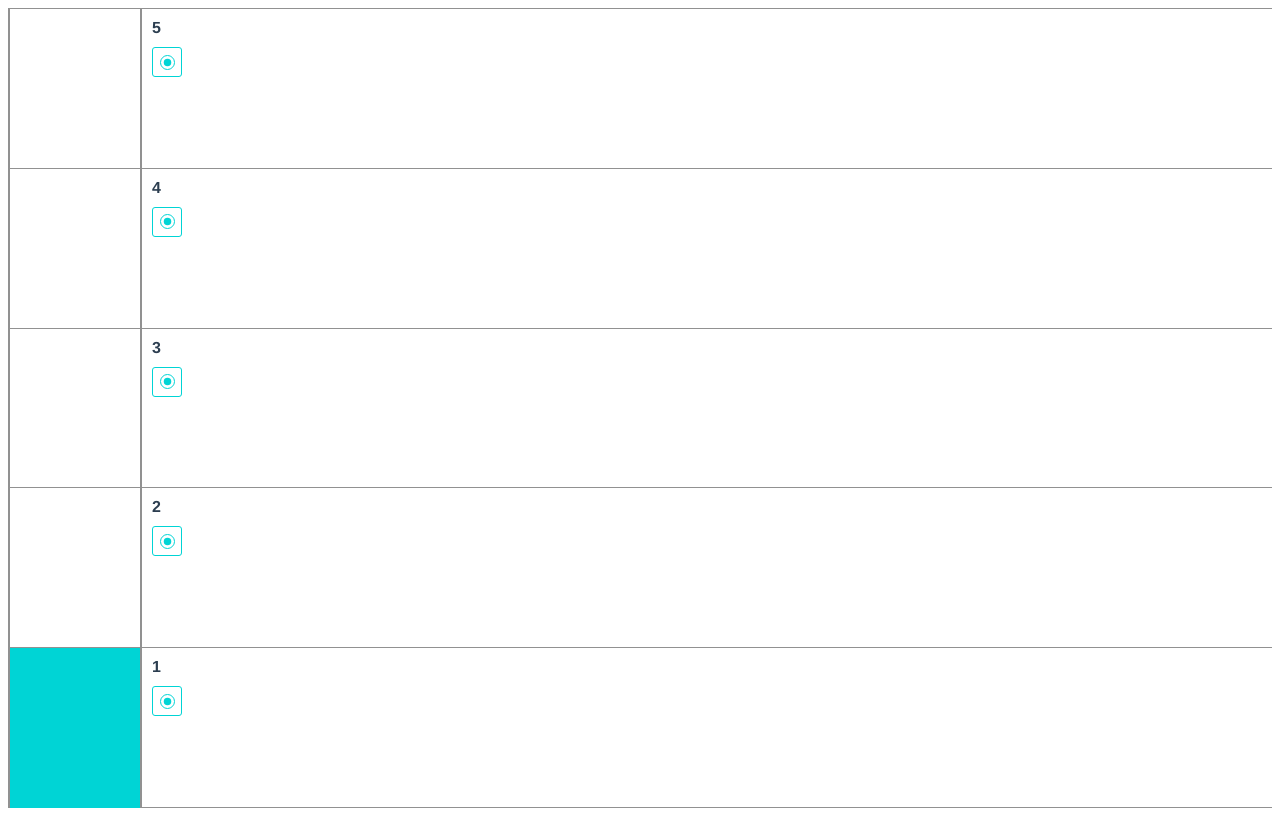
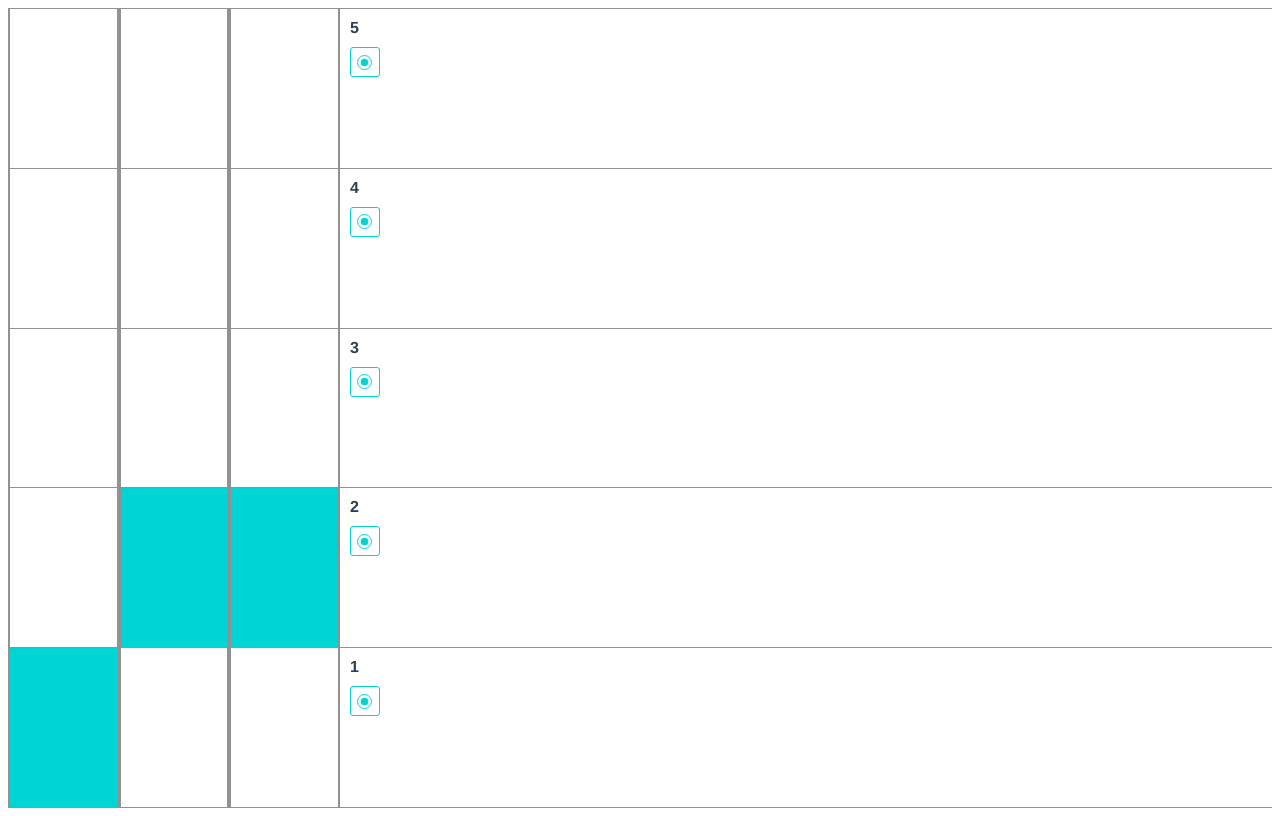
Before and after one commit to Andrey999K/elevator-test-task, a Vue app: page / in a window 1280 px wide. Built offline with nearby package versions, Linux system fonts and the light colour scheme.

Commit message:
create component MineElevator

```diff
--- a/public/data.json
+++ b/public/data.json
@@ -1,4 +1,4 @@
 {
-    "countElevator": 1,
+    "countMine": 2,
     "countFloor": 5
 }
--- a/src/App.vue
+++ b/src/App.vue
@@ -21,6 +21,9 @@
             </div>
           </div>
         </div>
+        <MineElevator v-for="mine in mines" :key="mine"
+          v-bind:floors="floors"
+        />
         <div class="buttons">
             <div v-for="floor in reverseMass" :key="floor" class="buttons__item">
                 <span class="buttons__item-number">{{ floor }}</span>
@@ -39,10 +42,12 @@
 </template>
 
 <script>
+import MineElevator from '@/components/MineElevator'
 export default {
   name: 'App',
   data() {
     return {
+      mines: [],
       floors: [],
       currentFloor: 1,
       currentHeight: 0,
@@ -152,6 +157,9 @@ export default {
       for (let i = 1; i <= response.countFloor; i++) {
         this.floors.push(i);
       }
+      for (let i = 0; i < response.countMine; i++) {
+        this.mines.push(i);
+      }
       if (localStorage.getItem('orderFloors')) {
         this.orderVisitFloor = localStorage.getItem('orderFloors').split(',');
         this.startElevator();
@@ -163,6 +171,7 @@ export default {
     }).catch(e => console.log(e));
   },
   components: {
+    MineElevator
   }
 }
 </script>
--- /dev/null
+++ b/src/components/MineElevator.vue
@@ -0,0 +1,28 @@
+<template>
+    <div class="mine">
+          <div v-for="floor in floors" :key="floor" class="floor"></div>
+          <div class="elevator" ref="elevator"
+            v-bind:style="{
+              bottom: `${20}%`,
+              height: `calc(100% / ${this.floors.length})`
+            }">
+            <div class="elevator__indication" ref="elevatorIndication">
+              <div class="elevator__indication-direction">
+                <svg class="arrow-up" width="12" height="11" viewBox="0 0 12 11" fill="none" xmlns="http://www.w3.org/2000/svg">
+                  <path d="M6.56569 0.434315C6.25327 0.121895 5.74673 0.121895 5.43431 0.434315L0.343146 5.52548C0.0307262 5.8379 0.0307262 6.34443 0.343146 6.65685C0.655565 6.96927 1.1621 6.96927 1.47452 6.65685L6 2.13137L10.5255 6.65685C10.8379 6.96927 11.3444 6.96927 11.6569 6.65685C11.9693 6.34443 11.9693 5.8379 11.6569 5.52548L6.56569 0.434315ZM6.8 11L6.8 1H5.2L5.2 11H6.8Z" fill="white"/>
+                </svg>
+                <svg  class="arrow-down" width="12" height="11" viewBox="0 0 12 11" fill="none" xmlns="http://www.w3.org/2000/svg">
+                  <path d="M5.43431 10.5657C5.74673 10.8781 6.25327 10.8781 6.56569 10.5657L11.6569 5.47452C11.9693 5.1621 11.9693 4.65557 11.6569 4.34315C11.3444 4.03073 10.8379 4.03073 10.5255 4.34315L6 8.86863L1.47452 4.34315C1.1621 4.03073 0.655565 4.03073 0.343146 4.34315C0.0307262 4.65557 0.0307262 5.1621 0.343146 5.47452L5.43431 10.5657ZM5.2 0L5.2 10H6.8L6.8 0L5.2 0Z" fill="white"/>
+                </svg>
+              </div>
+              <span class="elevator__indication-floor" ref="elevatorIndicationFloor"></span>
+            </div>
+          </div>
+        </div>
+</template>
+
+<script>
+export default {
+    props: ['floors']
+}
+</script>
```
